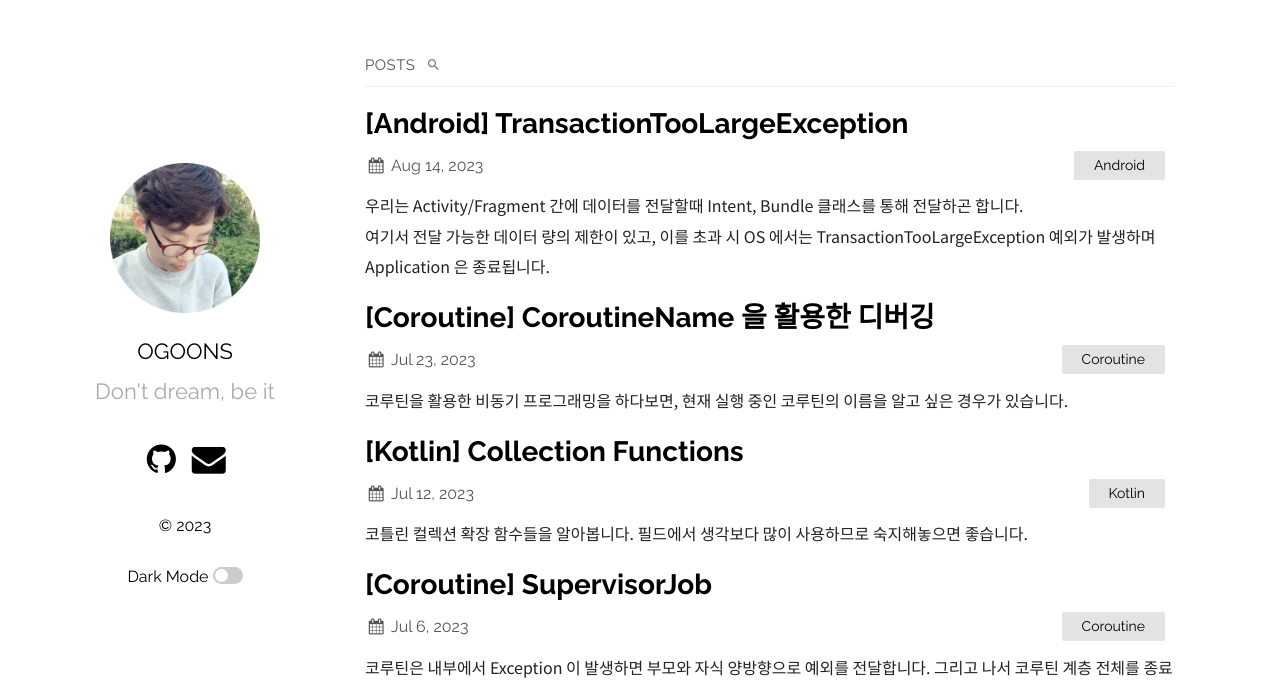
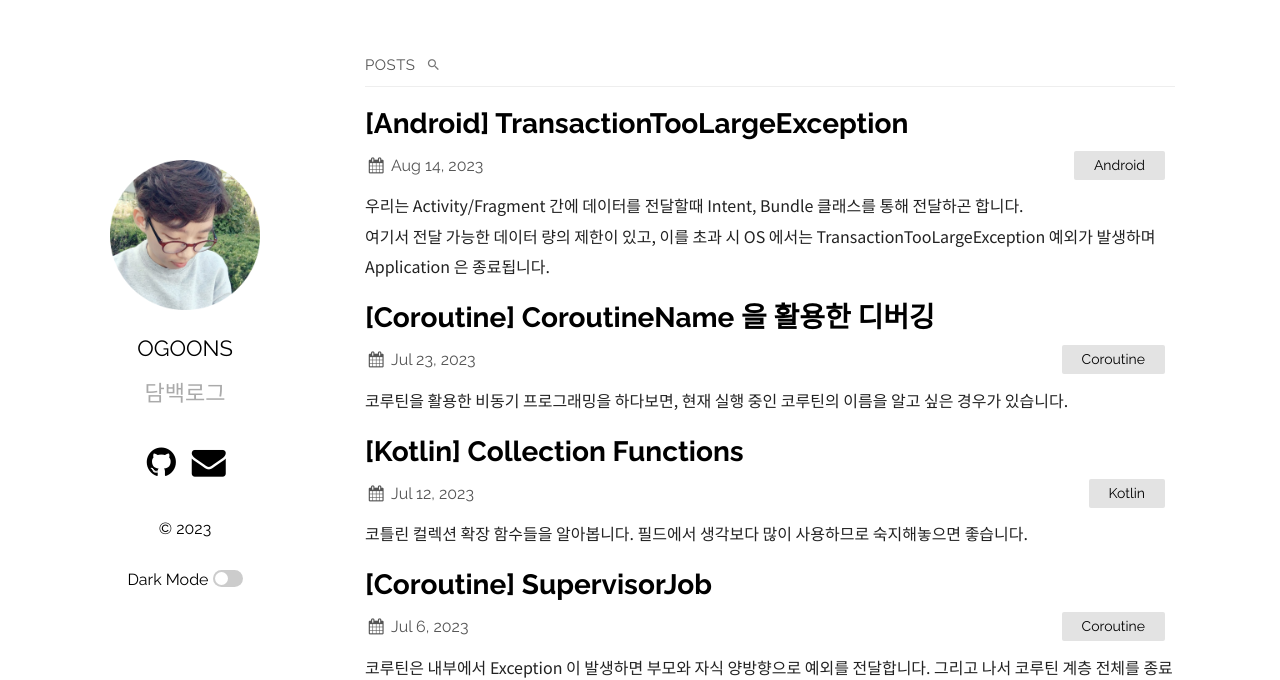
Before and after one commit to ogoons/ogoons.github.io, a Jekyll site: the page built from index.md, in a window 1280 px wide. Shown: the top 680 px of the page. Built offline with Jekyll 4.4.1, drawn with Linux system fonts in a browser that asks for light colours.

Commit message:
Update tagline

```diff
--- a/_config.yml
+++ b/_config.yml
@@ -13,7 +13,7 @@ sass:
   sass_dir: _sass
 plainwhite:
   name: OGOONS
-  tagline: Don't dream, be it
+  tagline: 담백로그
   date_format: "%b %-d, %Y"
   sitemap: true # set to true to generate sitemap.xml content
   search: true # set to true to enable searchbar
```
